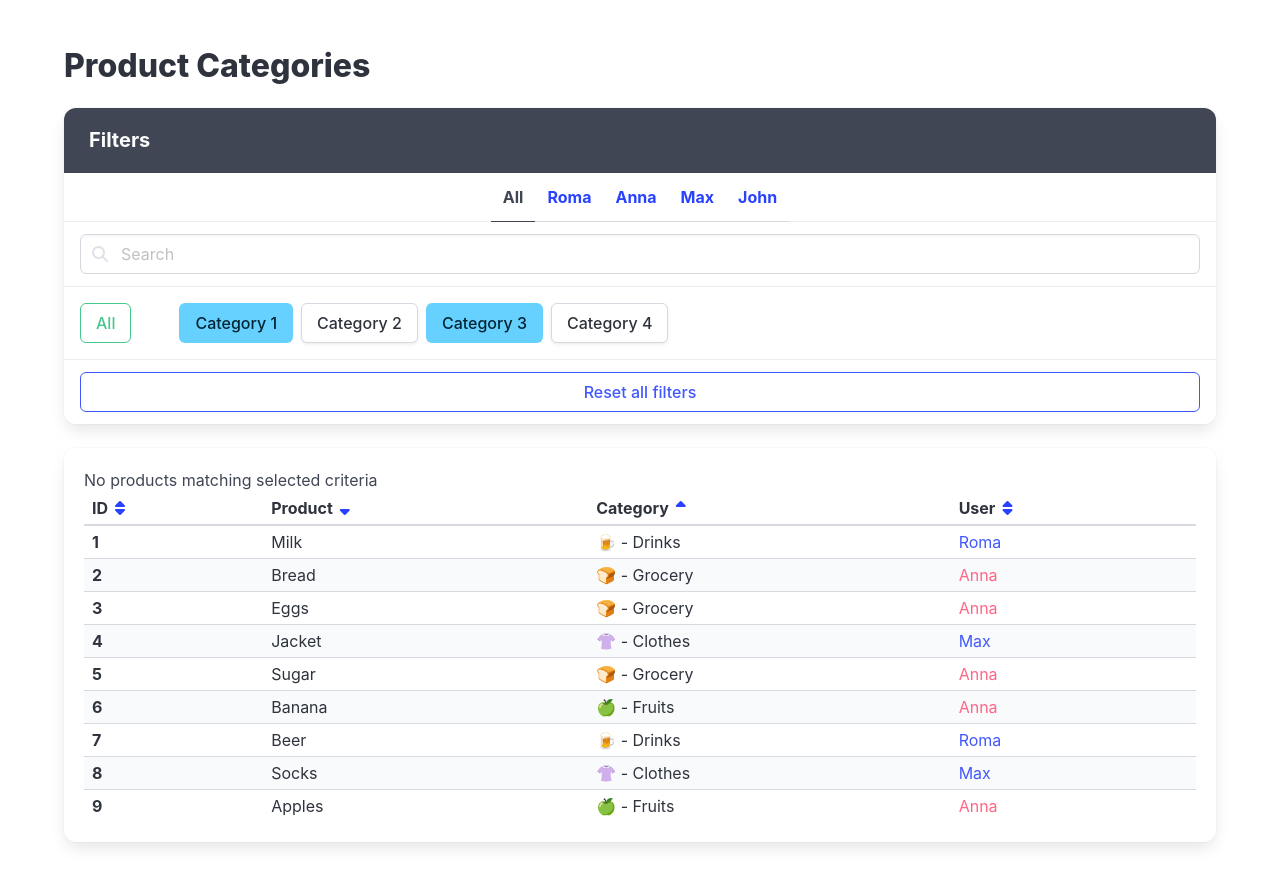
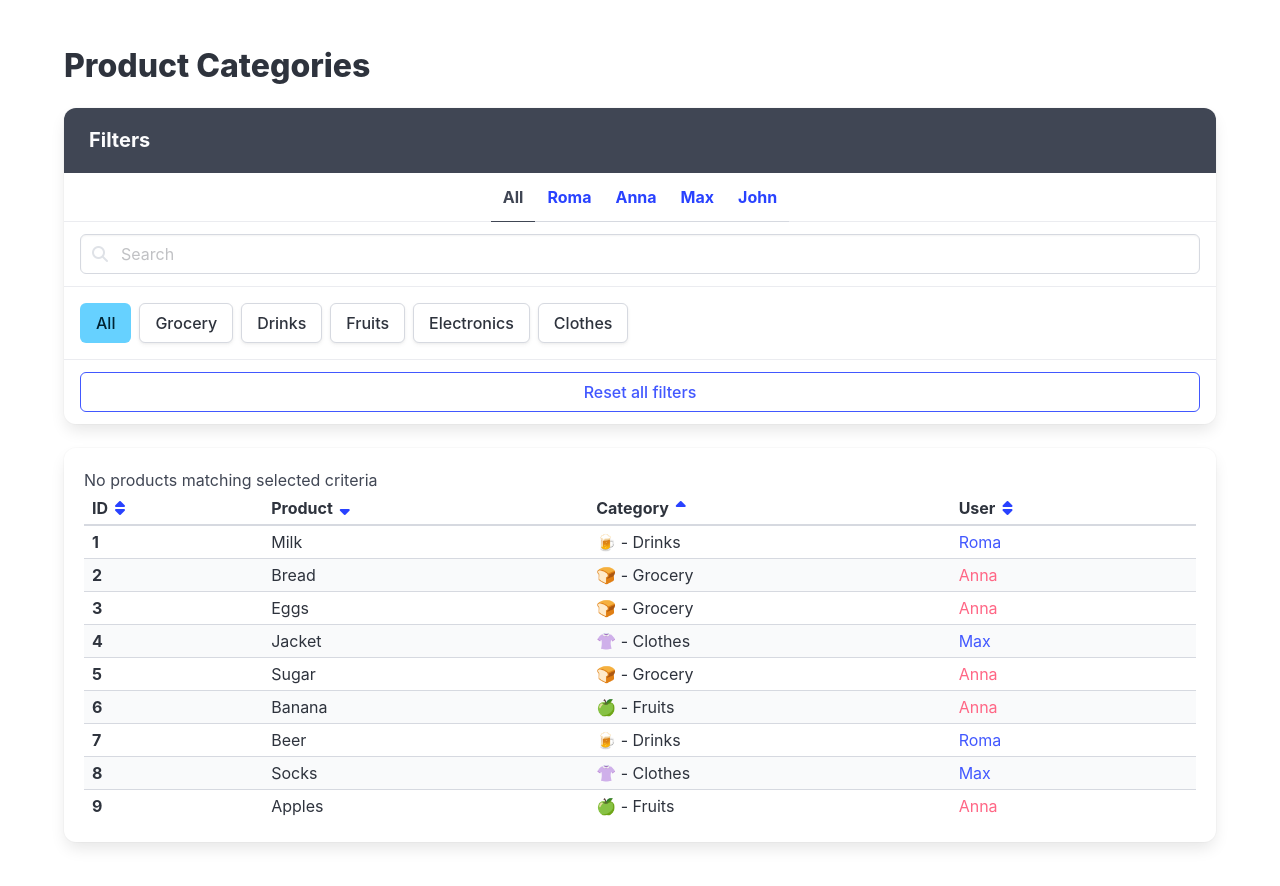
Before and after one commit to vladyslav-antoniv/react_practice_antoniv_vladyslav, a React (Vite) app: page / in a window 1280 px wide. Shown: the top 886 px of the page. Built offline with nearby package versions, Linux system fonts and the light colour scheme.

Commit message:
Commit 5

```diff
--- a/src/App.jsx
+++ b/src/App.jsx
@@ -24,8 +24,9 @@ const products = productsFromServer.map(product => {
 export const App = () => {
   const [selectedUser, setSelectedUser] = useState(null);
   const [qvery, setQvery] = useState('');
+  const [categorySearch, setCategorySearch] = useState(null);
 
-  const userProdacts = products.filter(product => {
+  const tableProdacts = products.filter(product => {
     if (selectedUser && product.user.id !== selectedUser) {
       return false;
     }
@@ -34,6 +35,10 @@ export const App = () => {
       qvery.trim() !== '' &&
       !product.name.toLowerCase().includes(qvery.toLowerCase())
     ) {
+      return false;
+    }
+
+    if (categorySearch && categorySearch !== product.category.id) {
       return false;
     }
 
@@ -103,37 +108,35 @@ export const App = () => {
               </p>
             </div>
 
+            {/* categoryes */}
+
             <div className="panel-block is-flex-wrap-wrap">
               <a
                 href="#/"
                 data-cy="AllCategories"
-                className="button is-success mr-6 is-outlined"
+                className={cn(
+                  { 'is-info': !categorySearch },
+                  'button mr-2 my-1',
+                )}
+                onClick={() => setCategorySearch(null)}
               >
                 All
               </a>
 
-              <a
-                data-cy="Category"
-                className="button mr-2 my-1 is-info"
-                href="#/"
-              >
-                Category 1
-              </a>
-
-              <a data-cy="Category" className="button mr-2 my-1" href="#/">
-                Category 2
-              </a>
-
-              <a
-                data-cy="Category"
-                className="button mr-2 my-1 is-info"
-                href="#/"
-              >
-                Category 3
-              </a>
-              <a data-cy="Category" className="button mr-2 my-1" href="#/">
-                Category 4
-              </a>
+              {categoriesFromServer.map(category => (
+                <a
+                  key={category.id}
+                  data-cy="Category"
+                  className={cn(
+                    { 'is-info': categorySearch === category.id },
+                    'button mr-2 my-1',
+                  )}
+                  onClick={() => setCategorySearch(category.id)}
+                  href="#/"
+                >
+                  {category.title}
+                </a>
+              ))}
             </div>
 
             <div className="panel-block">
@@ -208,7 +211,7 @@ export const App = () => {
             </thead>
 
             <tbody>
-              {userProdacts.map(product => (
+              {tableProdacts.map(product => (
                 <tr key={product.id} data-cy="Product">
                   <td className="has-text-weight-bold" data-cy="ProductId">
                     {product.id}
```
